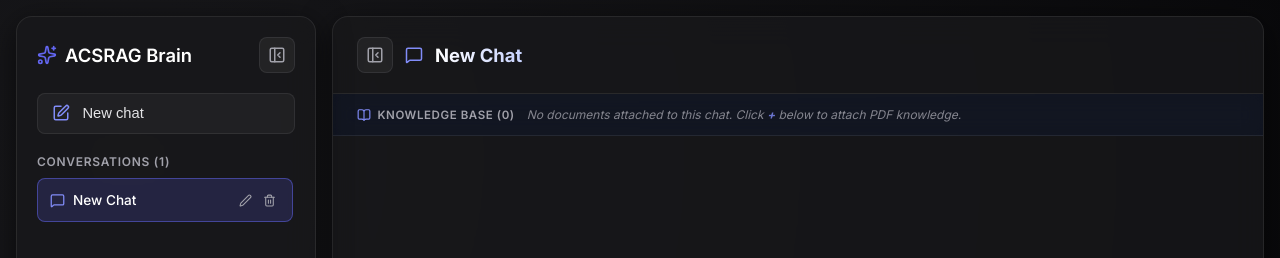
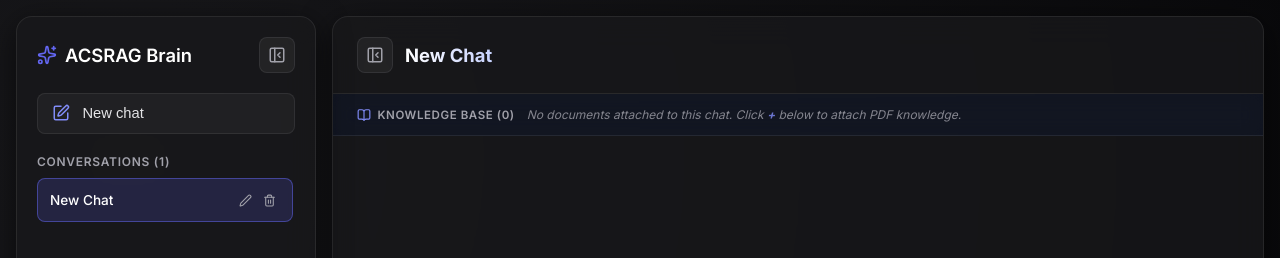
Before and after one commit to LakshyaJain08/Adaptive_Corrective_Self_Rag, a Next.js app: page / in a window 1280 px wide. Shown: the top 258 px of the page. Built offline with nearby package versions, Linux system fonts and the light colour scheme.

Commit message:
style: Remove chat bubble icon from sidebar items and chat header for clean text-only titles

```diff
--- a/app/page.jsx
+++ b/app/page.jsx
@@ -13,7 +13,6 @@ import {
   XCircle,
   Layers,
   Plus,
-  MessageSquare,
   Edit2,
   Check,
   X,
@@ -794,11 +793,6 @@ export default function Home() {
                   onClick={() => handleSelectChat(chat.id)}
                 >
                   <div className="chat-item-main">
-                    <MessageSquare
-                      size={15}
-                      color={isActive ? '#818CF8' : '#a1a1aa'}
-                      style={{ flexShrink: 0, marginTop: docCount > 0 ? '2px' : '0' }}
-                    />
                     {isEditing ? (
                       <form
                         onSubmit={(e) => handleSaveRename(chat.id, e)}
@@ -904,7 +898,6 @@ export default function Home() {
             >
               {isSidebarOpen ? <PanelLeftClose size={18} /> : <PanelLeft size={18} />}
             </button>
-            <MessageSquare size={18} color="#818CF8" style={{ flexShrink: 0 }} />
             <h1
               style={{
                 fontSize: '1.15rem',
```
